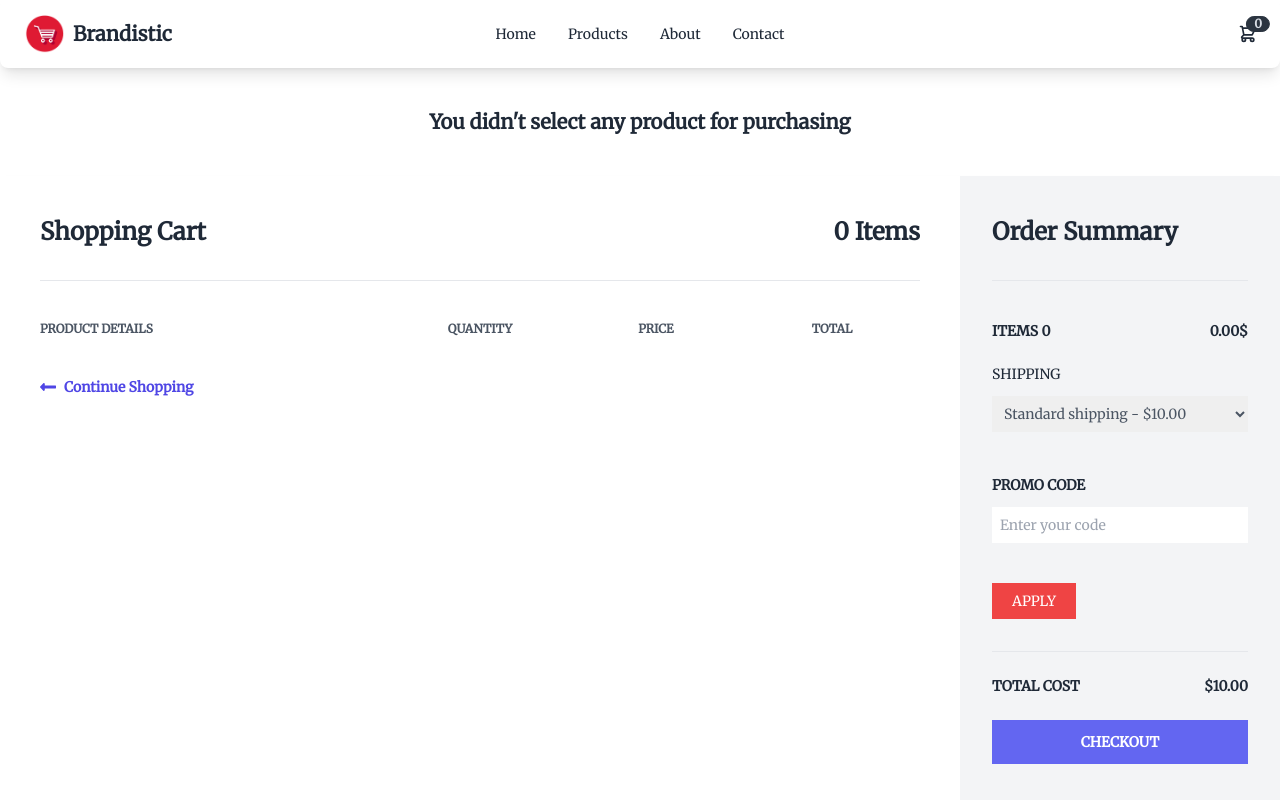
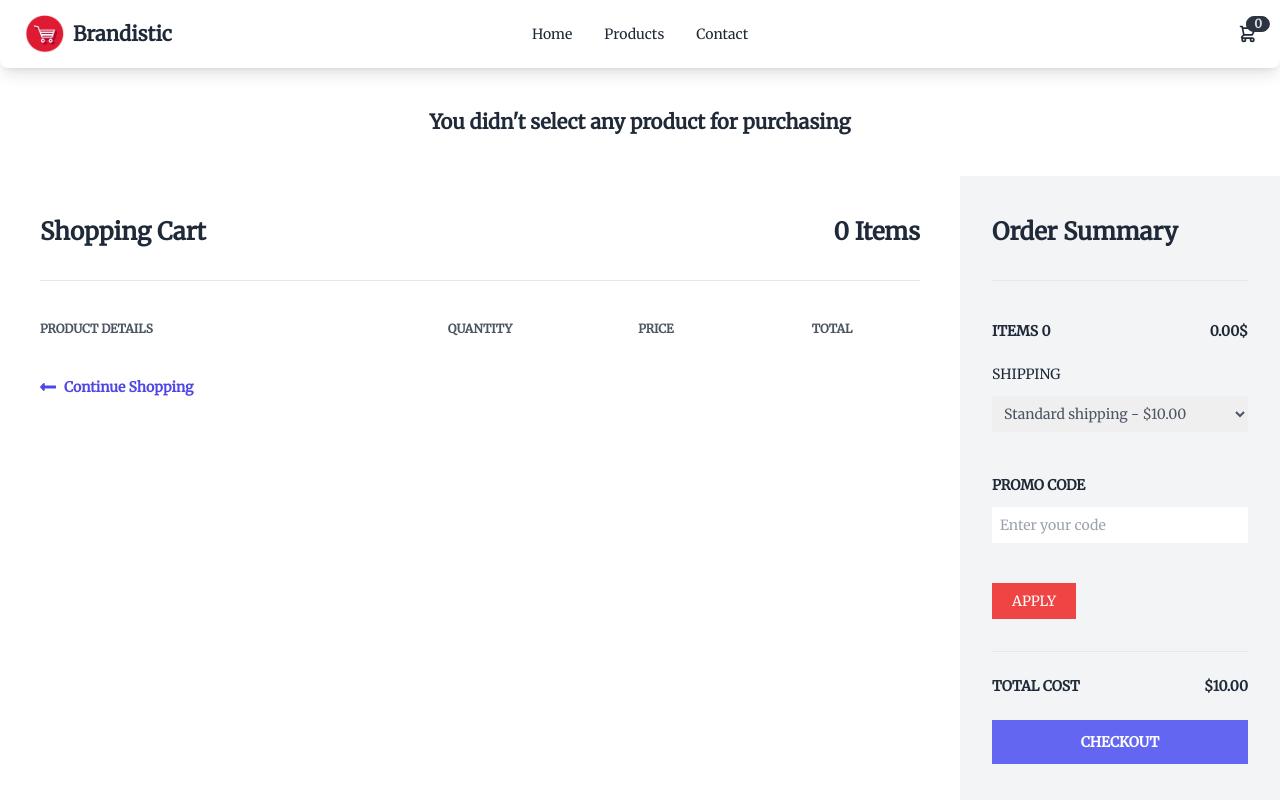
Before and after one commit to mohammad-al-samiul/Brandistic-Ecommerce-Website, a React (Create React App) app: page /carts in a window 1280 px wide. Shown: the top 800 px of the page. Built offline with nearby package versions, Linux system fonts and the light colour scheme; a web font is replaced by a local one.

Commit message:
cart responsive

```diff
--- a/src/Pages/Carts/Carts.js
+++ b/src/Pages/Carts/Carts.js
@@ -94,8 +94,8 @@ const Carts = () => {
               {carts?.map((cart, i) => {
                 return (
                   <div key={i} className="flex items-center hover:bg-gray-100 -mx-8 px-6 py-5">
-                    <div className="flex w-2/5">
-                      <div className="w-20">
+                    <div className="flex w-2/5 items-center">
+                      <div className="w-44">
                         <img className="h-24" src={cart?.image} alt={cart?.title} />
                       </div>
                       <div className="flex flex-col justify-between ml-4 flex-grow">
--- a/src/Pages/Shared/Navbar/Navbar.js
+++ b/src/Pages/Shared/Navbar/Navbar.js
@@ -38,9 +38,7 @@ const Navbar = () => {
             <li>
               <Link to={'/products'}> Products</Link>
             </li>
-            <li>
-              <Link to={'/about'}>About</Link>
-            </li>
+
             <li>
               <Link to={'/contact'}>Contact</Link>
             </li>
@@ -59,9 +57,7 @@ const Navbar = () => {
           <li>
             <Link to={'/products'}> Products</Link>
           </li>
-          <li>
-            <Link to={'/about'}>About</Link>
-          </li>
+
           <li>
             <Link to={'/contact'}>Contact</Link>
           </li>
--- a/src/Routes/Routes.js
+++ b/src/Routes/Routes.js
@@ -1,6 +1,5 @@
 import { createBrowserRouter } from 'react-router-dom';
 import Main from '../Layouts/Main';
-import About from '../Pages/About/About';
 import Carts from '../Pages/Carts/Carts';
 import Contact from '../Pages/Contact/Contact';
 import Home from '../Pages/Home/Home/Home';
@@ -34,10 +33,7 @@ const router = createBrowserRouter([
         path: '/product/category/:name',
         element: <FilterProducts />
       },
-      {
-        path: '/about',
-        element: <About />
-      },
+
       {
         path: '/contact',
         element: <Contact />
```
